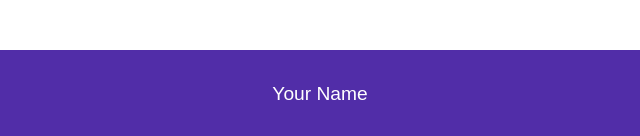
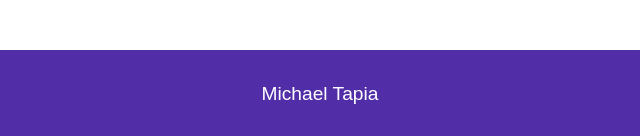
Before and after one commit to MikeWazowski99/PRG-147, a plain HTML site: page learn03/index.html in a window 1280 px wide. Shown: the part 2003-2139 px from the top of the page, 320-960 px from the left. Drawn offline with Linux system fonts and the light colour scheme.

Commit message:
Update index.html

```diff
--- a/learn03/index.html
+++ b/learn03/index.html
@@ -87,7 +87,7 @@
 
     </main>
     <footer>
-        <p>Your Name</p>
+        <p>Michael Tapia</p>
     </footer>
 </body>
 
```
